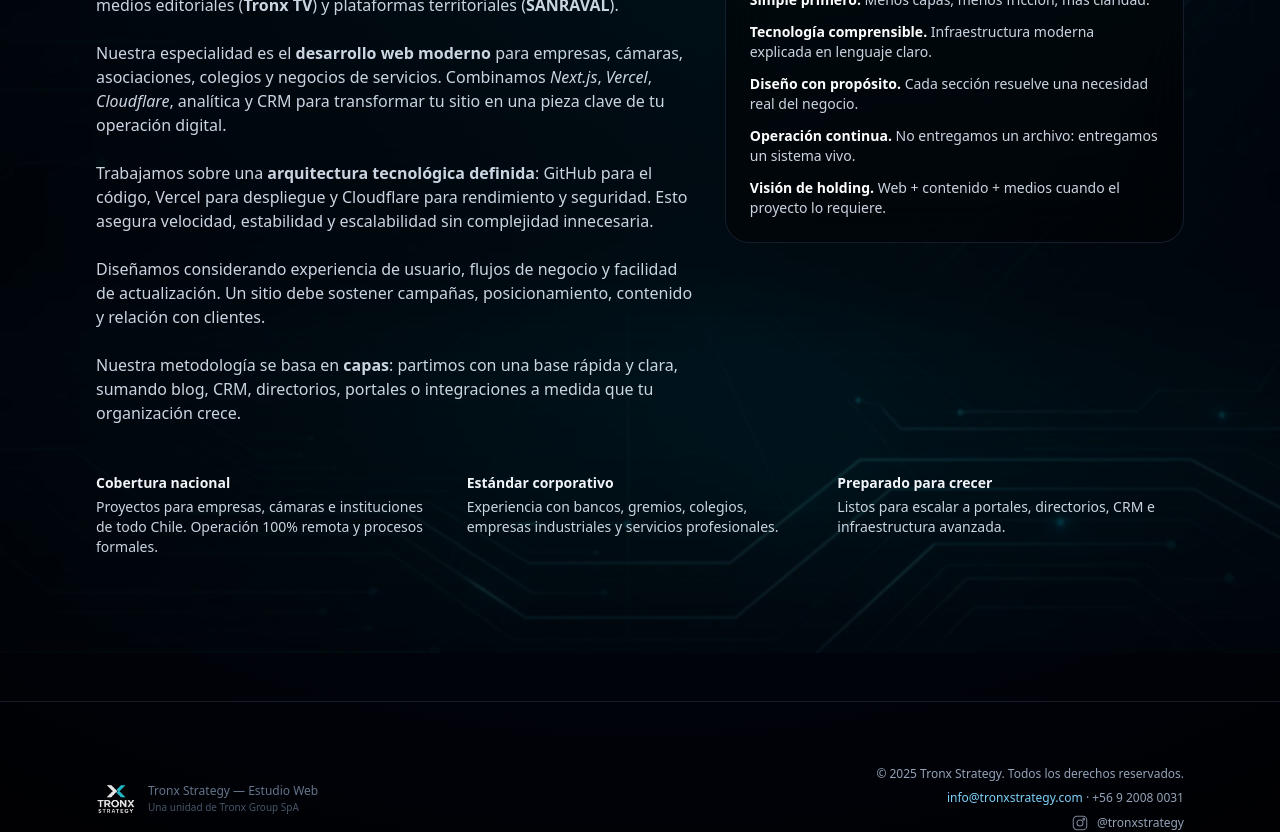
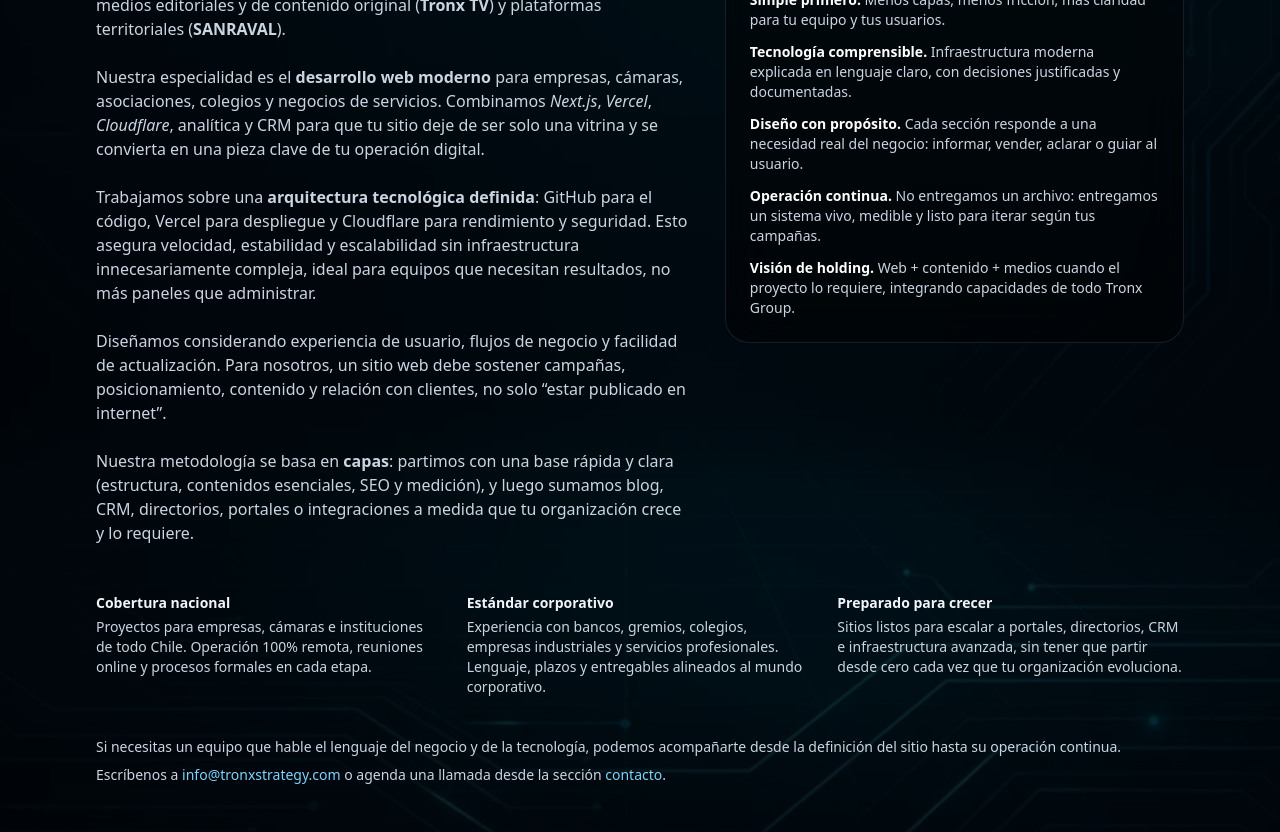
Before and after one commit to TronxGroup/Tronx-Strategy, a Next.js app: page /nosotros in a window 1280 px wide. Shown: the part 560-1392 px from the top of the page. Built offline with nearby package versions, Linux system fonts and the light colour scheme.

Commit message:
Update page.tsx

```diff
--- a/app/nosotros/page.tsx
+++ b/app/nosotros/page.tsx
@@ -12,7 +12,7 @@ export default function NosotrosPage() {
       }}
     >
       {/* Overlay para legibilidad */}
-      <div className="absolute inset-0 bg-black/70 backdrop-blur-[1px]" />
+      <div className="absolute inset-0 bg-black/75 backdrop-blur-[1px]" />
 
       {/* Contenido */}
       <div className="relative section py-20 lg:py-24">
@@ -27,53 +27,57 @@ export default function NosotrosPage() {
           <p className="section-subtitle text-slate-200">
             Unimos diseño, desarrollo y operación digital bajo un modelo 100% cloud.
             Creamos sitios web que se ven bien, cargan rápido y funcionan como un
-            activo real del negocio: ventas, reputación, leads y comunicación.
+            activo real del negocio: ventas, reputación, generación de leads
+            y comunicación clara con tus públicos.
           </p>
         </header>
 
         {/* Contenido principal */}
         <div className="mt-12 grid gap-8 lg:grid-cols-[1.3fr_minmax(0,1fr)] items-start">
-          {/* Texto */}
+          {/* Texto principal */}
           <div className="space-y-6 text-sm md:text-base text-slate-300 leading-relaxed">
             <p>
               Tronx Strategy nace como la unidad digital de{" "}
               <strong>Tronx Group SpA</strong>, holding creativo–tecnológico con base
               en Providencia, Santiago de Chile. Formamos parte de un ecosistema que
               integra producción audiovisual (<strong>Dekaelo Media</strong>), medios
-              editoriales (<strong>Tronx TV</strong>) y plataformas territoriales
-              (<strong>SANRAVAL</strong>).
+              editoriales y de contenido original (<strong>Tronx TV</strong>) y
+              plataformas territoriales (<strong>SANRAVAL</strong>).
             </p>
 
             <p>
               Nuestra especialidad es el <strong>desarrollo web moderno</strong> para
               empresas, cámaras, asociaciones, colegios y negocios de servicios.
               Combinamos <em>Next.js</em>, <em>Vercel</em>, <em>Cloudflare</em>,
-              analítica y CRM para transformar tu sitio en una pieza clave de tu
-              operación digital.
+              analítica y CRM para que tu sitio deje de ser solo una vitrina y se
+              convierta en una pieza clave de tu operación digital.
             </p>
 
             <p>
               Trabajamos sobre una <strong>arquitectura tecnológica definida</strong>:
               GitHub para el código, Vercel para despliegue y Cloudflare para
               rendimiento y seguridad. Esto asegura velocidad, estabilidad y
-              escalabilidad sin complejidad innecesaria.
+              escalabilidad sin infraestructura innecesariamente compleja, ideal
+              para equipos que necesitan resultados, no más paneles que administrar.
             </p>
 
             <p>
-              Diseñamos considerando experiencia de usuario, flujos de negocio y
-              facilidad de actualización. Un sitio debe sostener campañas,
-              posicionamiento, contenido y relación con clientes.
+              Diseñamos considerando experiencia de usuario, flujos de negocio
+              y facilidad de actualización. Para nosotros, un sitio web debe
+              sostener campañas, posicionamiento, contenido y relación con clientes,
+              no solo “estar publicado en internet”.
             </p>
 
             <p>
               Nuestra metodología se basa en <strong>capas</strong>: partimos con una
-              base rápida y clara, sumando blog, CRM, directorios, portales o
-              integraciones a medida que tu organización crece.
+              base rápida y clara (estructura, contenidos esenciales, SEO y medición),
+              y luego sumamos blog, CRM, directorios, portales o integraciones a
+              medida que tu organización crece y lo requiere.
             </p>
           </div>
 
-          {/* Tarjeta lateral */}
-          <aside className="card-surface p-6 bg-black/55 backdrop-blur border border-white/10">
+          {/* Tarjeta lateral: principios */}
+          <aside className="card-surface p-6 bg-black/60 backdrop-blur border border-white/10">
             <h2 className="text-lg font-semibold text-white">
               Principios de trabajo
             </h2>
@@ -81,27 +85,31 @@ export default function NosotrosPage() {
             <ul className="mt-4 space-y-3 text-sm text-slate-300">
               <li>
                 <strong className="text-white">Simple primero.</strong>{" "}
-                Menos capas, menos fricción, más claridad.
+                Menos capas, menos fricción, más claridad para tu equipo y tus usuarios.
               </li>
 
               <li>
                 <strong className="text-white">Tecnología comprensible.</strong>{" "}
-                Infraestructura moderna explicada en lenguaje claro.
+                Infraestructura moderna explicada en lenguaje claro, con decisiones
+                justificadas y documentadas.
               </li>
 
               <li>
                 <strong className="text-white">Diseño con propósito.</strong>{" "}
-                Cada sección resuelve una necesidad real del negocio.
+                Cada sección responde a una necesidad real del negocio: informar,
+                vender, aclarar o guiar al usuario.
               </li>
 
               <li>
                 <strong className="text-white">Operación continua.</strong>{" "}
-                No entregamos un archivo: entregamos un sistema vivo.
+                No entregamos un archivo: entregamos un sistema vivo, medible y listo
+                para iterar según tus campañas.
               </li>
 
               <li>
                 <strong className="text-white">Visión de holding.</strong>{" "}
-                Web + contenido + medios cuando el proyecto lo requiere.
+                Web + contenido + medios cuando el proyecto lo requiere, integrando
+                capacidades de todo Tronx Group.
               </li>
             </ul>
           </aside>
@@ -113,26 +121,54 @@ export default function NosotrosPage() {
             <p className="font-semibold text-slate-100">Cobertura nacional</p>
             <p className="mt-1">
               Proyectos para empresas, cámaras e instituciones de todo Chile.
-              Operación 100% remota y procesos formales.
+              Operación 100% remota, reuniones online y procesos formales en cada etapa.
             </p>
           </div>
 
           <div>
             <p className="font-semibold text-slate-100">Estándar corporativo</p>
             <p className="mt-1">
-              Experiencia con bancos, gremios, colegios, empresas industriales y
-              servicios profesionales.
+              Experiencia con bancos, gremios, colegios, empresas industriales
+              y servicios profesionales. Lenguaje, plazos y entregables alineados
+              al mundo corporativo.
             </p>
           </div>
 
           <div>
             <p className="font-semibold text-slate-100">Preparado para crecer</p>
             <p className="mt-1">
-              Listos para escalar a portales, directorios, CRM e infraestructura
-              avanzada.
+              Sitios listos para escalar a portales, directorios, CRM e
+              infraestructura avanzada, sin tener que partir desde cero cada vez
+              que tu organización evoluciona.
             </p>
           </div>
         </section>
+
+        {/* CTA simple al final */}
+        <div className="mt-10 text-xs md:text-sm text-slate-300">
+          <p>
+            Si necesitas un equipo que hable el lenguaje del negocio y de la
+            tecnología, podemos acompañarte desde la definición del sitio hasta
+            su operación continua.
+          </p>
+          <p className="mt-2">
+            Escríbenos a{" "}
+            <a
+              href="mailto:info@tronxstrategy.com"
+              className="text-sky-300 hover:text-sky-200"
+            >
+              info@tronxstrategy.com
+            </a>{" "}
+            o agenda una llamada desde la sección{" "}
+            <a
+              href="/contacto#form"
+              className="text-sky-300 hover:text-sky-200"
+            >
+              contacto
+            </a>
+            .
+          </p>
+        </div>
       </div>
     </section>
   );
```
